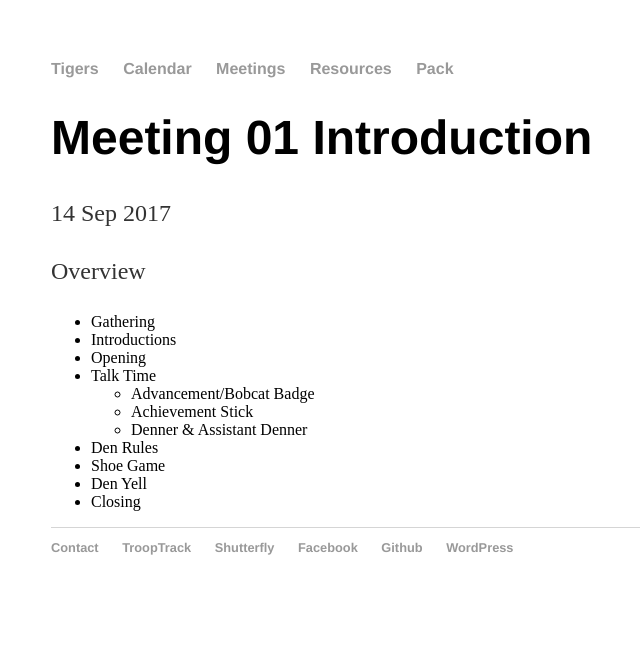
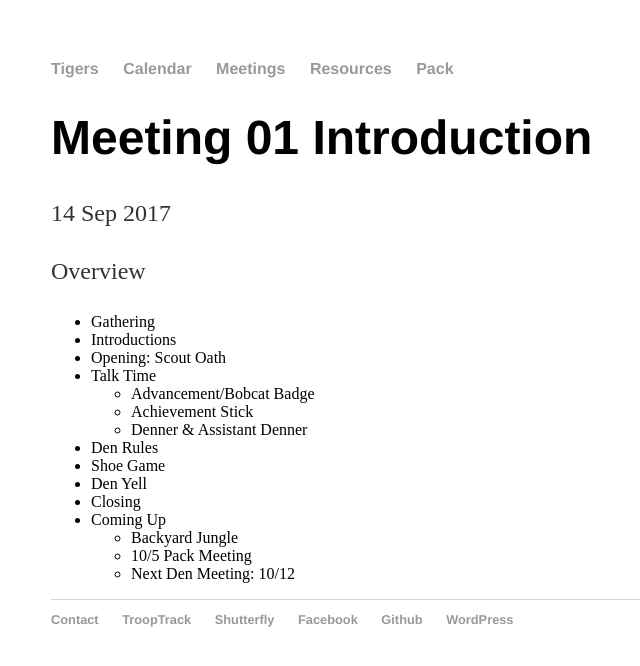
Before and after one commit to clare-pack818/clare-pack818.github.io, a Jekyll site: the page built from _posts/2017-09-14-Meeting-01-Introduction.md, in a window 1280 px wide. Shown: the top 666 px of the page, without its empty margins (141-781 px from the left). Built offline with Jekyll 4.4.1, drawn with Linux system fonts in a browser that asks for light colours; our own code applies the rules of GitHub Pages for plain Markdown files.

Commit message:
Update 2017-09-14-Meeting-01-Introduction.md

```diff
--- a/_posts/2017-09-14-Meeting-01-Introduction.md
+++ b/_posts/2017-09-14-Meeting-01-Introduction.md
@@ -3,7 +3,7 @@ Overview
 <ul>
 <li>Gathering</li>
 <li>Introductions</li>
-<li>Opening</li>
+<li>Opening:  Scout Oath</li>
 <li>Talk Time
   <ul>
     <li>Advancement/Bobcat Badge</li>
@@ -15,4 +15,11 @@ Overview
 <li>Shoe Game</li>
 <li>Den Yell</li>
 <li>Closing</li>
+<li>Coming Up
+  <ul>
+    <li>Backyard Jungle</li>
+    <li>10/5 Pack Meeting</li>
+    <li>Next Den Meeting:  10/12</li>
+    </ul>
+  </li>
 </ul>
```
